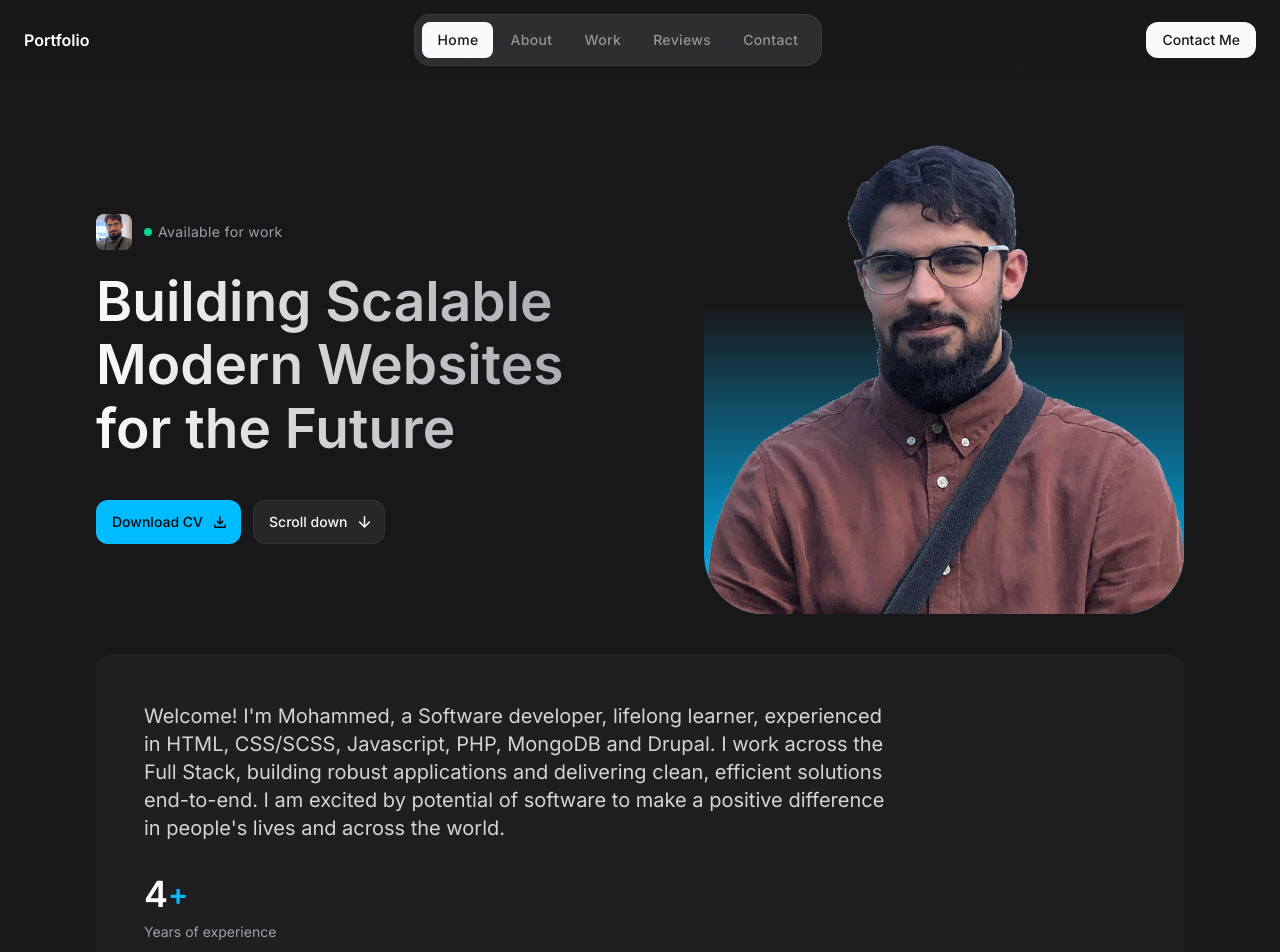
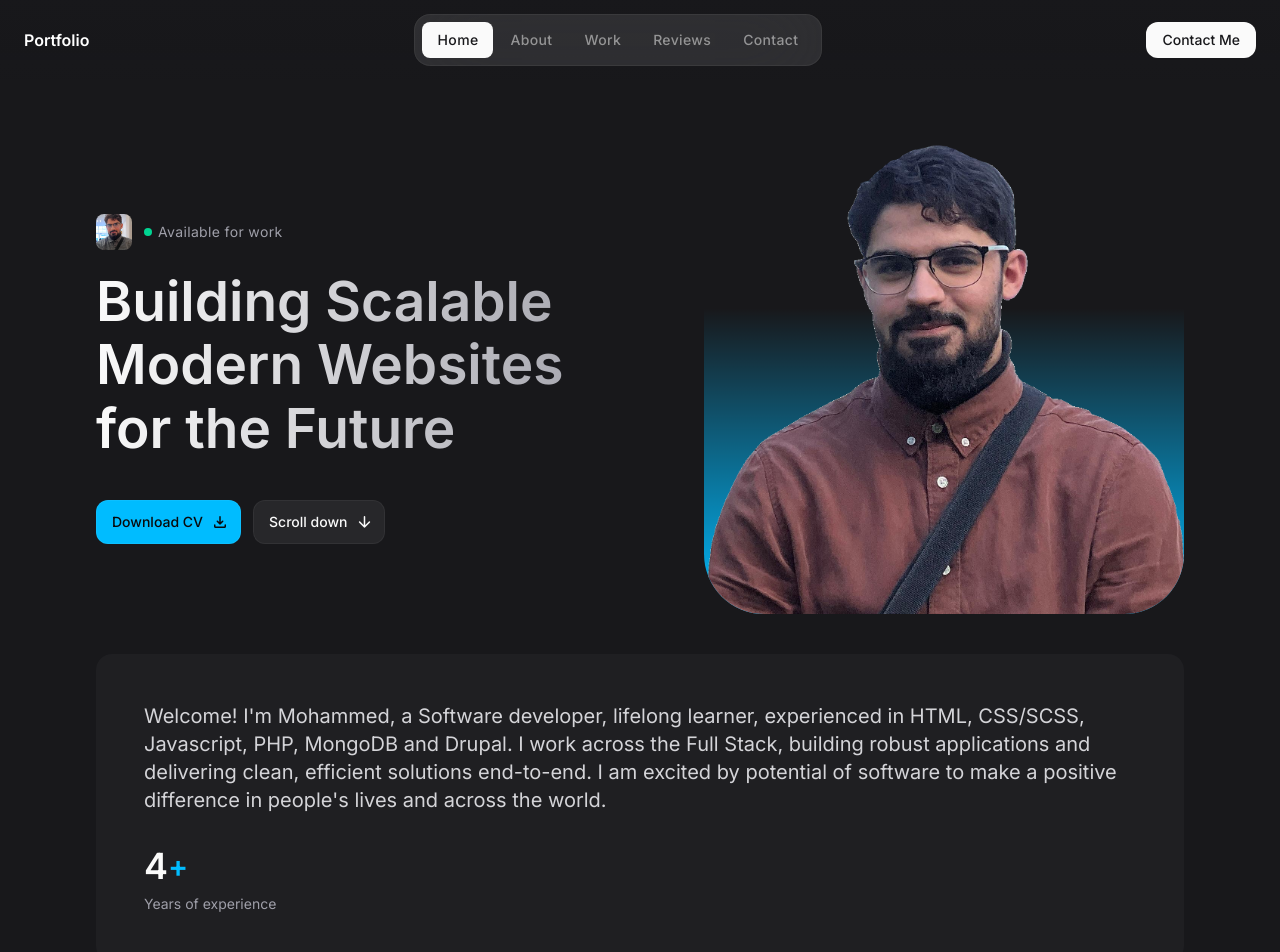
Before and after one commit to Motar-Dev/portfolio, a React (Vite) app: page / in a window 1280 px wide. Shown: the top 952 px of the page. Built offline with nearby package versions, Linux system fonts and the light colour scheme.

Commit message:
add motion to about section

```diff
--- a/src/components/About.jsx
+++ b/src/components/About.jsx
@@ -1,11 +1,21 @@
-import React from 'react';
+import { motion } from 'framer-motion';
+import { slideIn, staggerContainer, textVariant } from '../utils/motion';
 
 const About = () => {
   return (
     <section id='about' className='section'>
-      <div className='container'>
-        <div className='bg-zinc-800/50 p-7 rounded-2xl md:p-12'>
-          <p className='text-zinc-300 text-xl md:max-w-[60ch] mb-4 md:mb-8'>
+      <motion.div
+        className='container'
+        variants={staggerContainer}
+        initial='hidden'
+        whileInView='show'
+        viewport={{ once: false, amount: 0.25 }}
+      >
+        <motion.div
+          variants={textVariant(0.4)}
+          className='bg-zinc-800/50 p-7 rounded-2xl md:p-12'
+        >
+          <p className='text-zinc-300 text-xl mb-4 md:mb-8'>
             Welcome! I'm Mohammed, a Software developer, lifelong learner,
             experienced in HTML, CSS/SCSS, Javascript, PHP, MongoDB and Drupal.
             I work across the Full Stack, building robust applications and
@@ -26,8 +36,8 @@ const About = () => {
               <p className='text-sm text-zinc-400'>Years of experience</p>
             </div>
           </div>
-        </div>
-      </div>
+        </motion.div>
+      </motion.div>
     </section>
   );
 };
```
